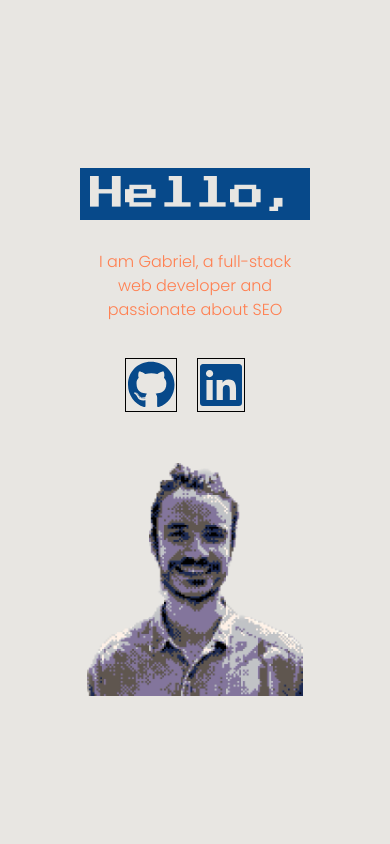
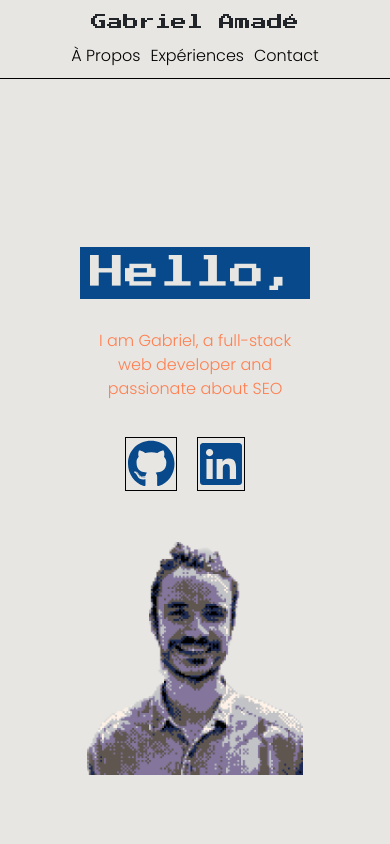
Before and after one commit to GabrielAmade/portfolio, a React (Create React App) app: page / in a window 390 px wide. Shown: the top 844 px of the page. Built offline with nearby package versions, Linux system fonts and the light colour scheme.

Commit message:
navbar responsive

```diff
--- a/src/App.js
+++ b/src/App.js
@@ -1,10 +1,13 @@
 import Profile from "./PortfolioContainer/Home/Profile"
 import Heading from "./PortfolioContainer/Heading/Heading"
+import Navbar from "./PortfolioContainer/Navbar/Navbar"
 
 
 function App() {
   return (
     <div className="App">
+
+      <Navbar/>
       <Profile/>
       <Heading/>
     </div>
--- a/src/PortfolioContainer/Heading/Heading.css
+++ b/src/PortfolioContainer/Heading/Heading.css
@@ -10,13 +10,12 @@
 
 .heading-separator {
     display: flex;
-    margin: 0 20px;
     justify-content: center;
 }
 
 .separator-line {
     width: 100%;
-    height: 2px;
+    height: 1px;
     background-color: black;
     margin-bottom: 100px;
 }
--- /dev/null
+++ b/src/PortfolioContainer/Navbar/Navbar.css
@@ -0,0 +1,52 @@
+/* Navbar.css */
+:root {
+    --blue: #07498A;
+    --grey: #E8E6E2;
+    --orange: #FF7F50;
+  }
+
+  .navbar {
+    display: flex;
+    justify-content: space-between;
+    align-items: center;
+    padding: 20px 80px;
+    background-color: var(--grey);
+  }
+
+  .navbar-left {
+    font-family: 'Press Start 2P', cursive;
+    font-size: 16px;
+  }
+
+  .navbar-right {
+    display: flex;
+    align-items: center;
+  }
+
+  .navbar-right a {
+    font-family: 'Poppins', sans-serif;
+    margin-right: 50px;
+    text-decoration: none;
+    color: black;
+  }
+
+  .navbar-right a:last-child {
+    margin-right: 0;
+  }
+
+  .navbar-underline {
+    margin: 0 auto;
+    border-bottom: 1px solid black;
+  }
+
+  /* Media Queries */
+  @media (max-width: 768px) {
+    .navbar {
+      padding: 10px 20px;
+      flex-direction: column;
+    }
+
+    .navbar-right a {
+      margin: 10px 10px 0 0;
+    }
+  }
--- /dev/null
+++ b/src/PortfolioContainer/Navbar/Navbar.jsx
@@ -0,0 +1,22 @@
+import React from "react";
+import "./Navbar.css";
+
+const Navbar = () => {
+  return (
+    <>
+    <nav className="navbar">
+      <div className="navbar-left">
+        <span>Gabriel Amadé</span>
+      </div>
+      <div className="navbar-right">
+        <a href="#apropos">À Propos</a>
+        <a href="#experiences">Expériences</a>
+        <a href="#contact">Contact</a>
+      </div>
+    </nav>
+      <div className="navbar-underline"></div>
+      </>
+  );
+};
+
+export default Navbar;
```
